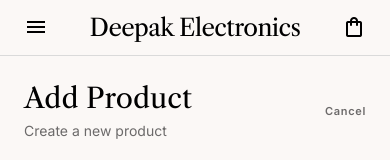
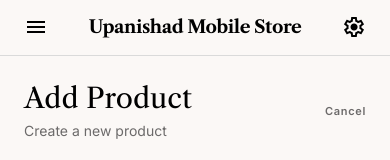
Before and after one commit to bonagirihrudaideepak-prog/upa, a React (Vite) app in the folder frontend/: page /admin/products/add in a window 390 px wide. Shown: the top 160 px of the page. Built offline with nearby package versions, Linux system fonts and the light colour scheme; no server answers; sample sign-in values are in the browser's storage.

Commit message:
Production audit fix: fix login branding, fix duplicate sidebar nav, fix mobile admin header, verify dashboard stats API

```diff
--- a/frontend/src/components/Admin/AdminMobileHeader.tsx
+++ b/frontend/src/components/Admin/AdminMobileHeader.tsx
@@ -15,13 +15,13 @@ export default function AdminMobileHeader({ onMenuToggle }: Props) {
         <span className="material-symbols-outlined text-ink-black text-2xl">menu</span>
       </button>
 
-      <Link to="/admin/dashboard" className="font-serif text-headline-sm text-ink-black tracking-tight">
-        Deepak Electronics
+      <Link to="/admin/dashboard" className="font-serif text-title-md font-bold text-ink-black tracking-tight">
+        Upanishad Mobile Store
       </Link>
 
-      <button className="p-1 -mr-1" aria-label="Cart">
-        <span className="material-symbols-outlined text-ink-black text-2xl">shopping_bag</span>
-      </button>
+      <Link to="/admin/settings" className="p-1 -mr-1" aria-label="Settings">
+        <span className="material-symbols-outlined text-ink-black text-2xl">settings</span>
+      </Link>
     </header>
   );
 }
--- a/frontend/src/components/Admin/AdminSidebar.tsx
+++ b/frontend/src/components/Admin/AdminSidebar.tsx
@@ -9,11 +9,10 @@ interface NavItem {
 
 const NAV_ITEMS: NavItem[] = [
   { label: 'Dashboard', path: '/admin/dashboard', icon: 'grid_view' },
-  { label: 'Products', path: '/admin/products', icon: 'auto_awesome' },
-  { label: 'Banners', path: '/admin/offers', icon: 'trending_up' },
-  { label: 'Offers', path: '/admin/offers', icon: 'local_offer' },
+  { label: 'Products', path: '/admin/products', icon: 'inventory_2' },
+  { label: 'Banners & Offers', path: '/admin/offers', icon: 'campaign' },
   { label: 'Categories', path: '/admin/categories', icon: 'category' },
-  { label: 'Settings', path: '/admin/settings', icon: 'settings' },
+  { label: 'Website Settings', path: '/admin/settings', icon: 'tune' },
 ];
 
 export default function AdminSidebar() {
--- a/frontend/src/pages/admin/AdminLogin.tsx
+++ b/frontend/src/pages/admin/AdminLogin.tsx
@@ -35,7 +35,7 @@ export default function AdminLogin() {
       <div className="w-full max-w-sm">
         <div className="bg-white border border-ash rounded p-8">
           <h1 className="font-serif text-headline-md text-ink-black text-center mb-1">
-            <span className="butter-underline">Deepak Electronics Admin</span>
+            <span className="butter-underline">Upanishad Mobile Store</span>
           </h1>
           <p className="font-sans text-body-sm text-smoke text-center mb-8">
             Sign in to manage your store
```
